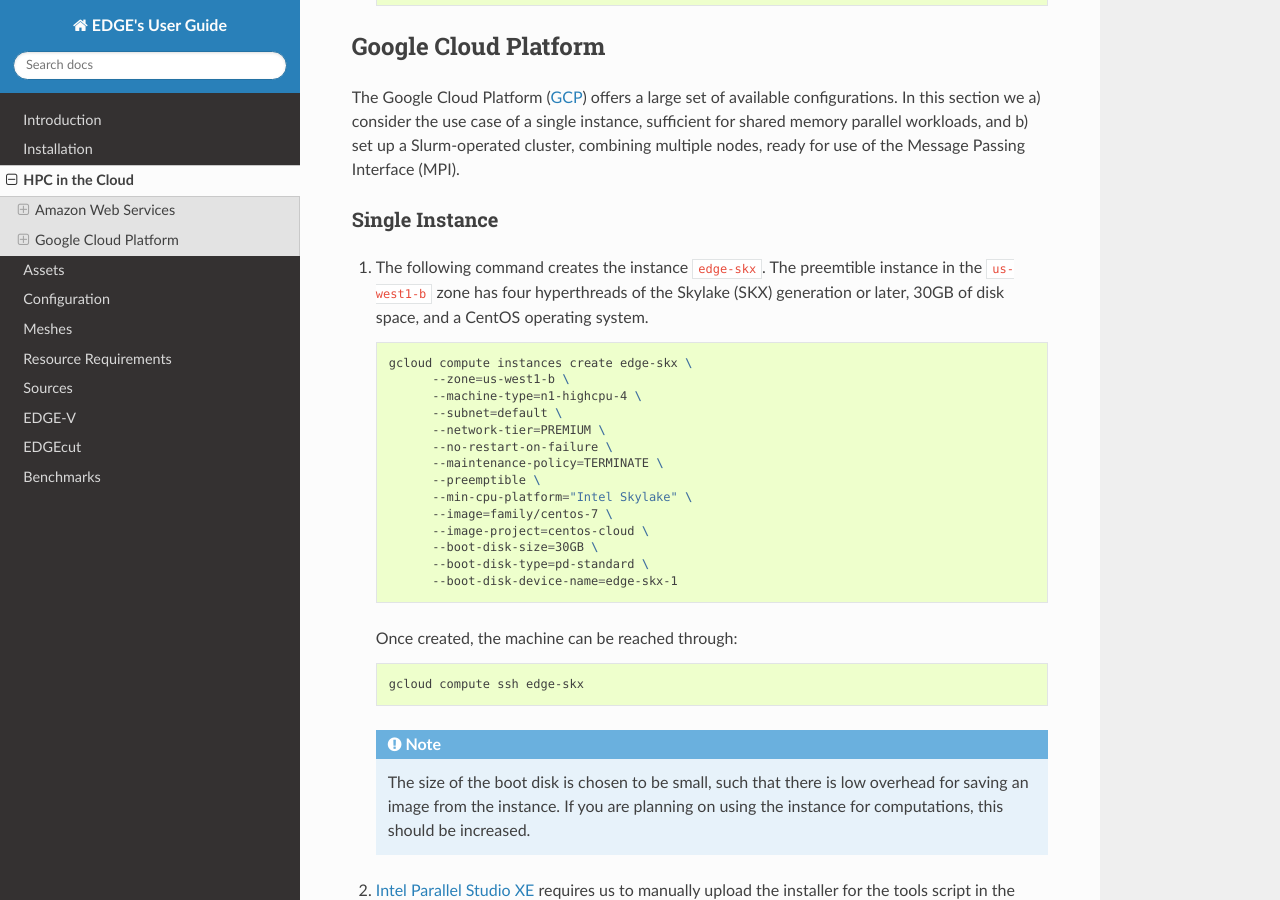
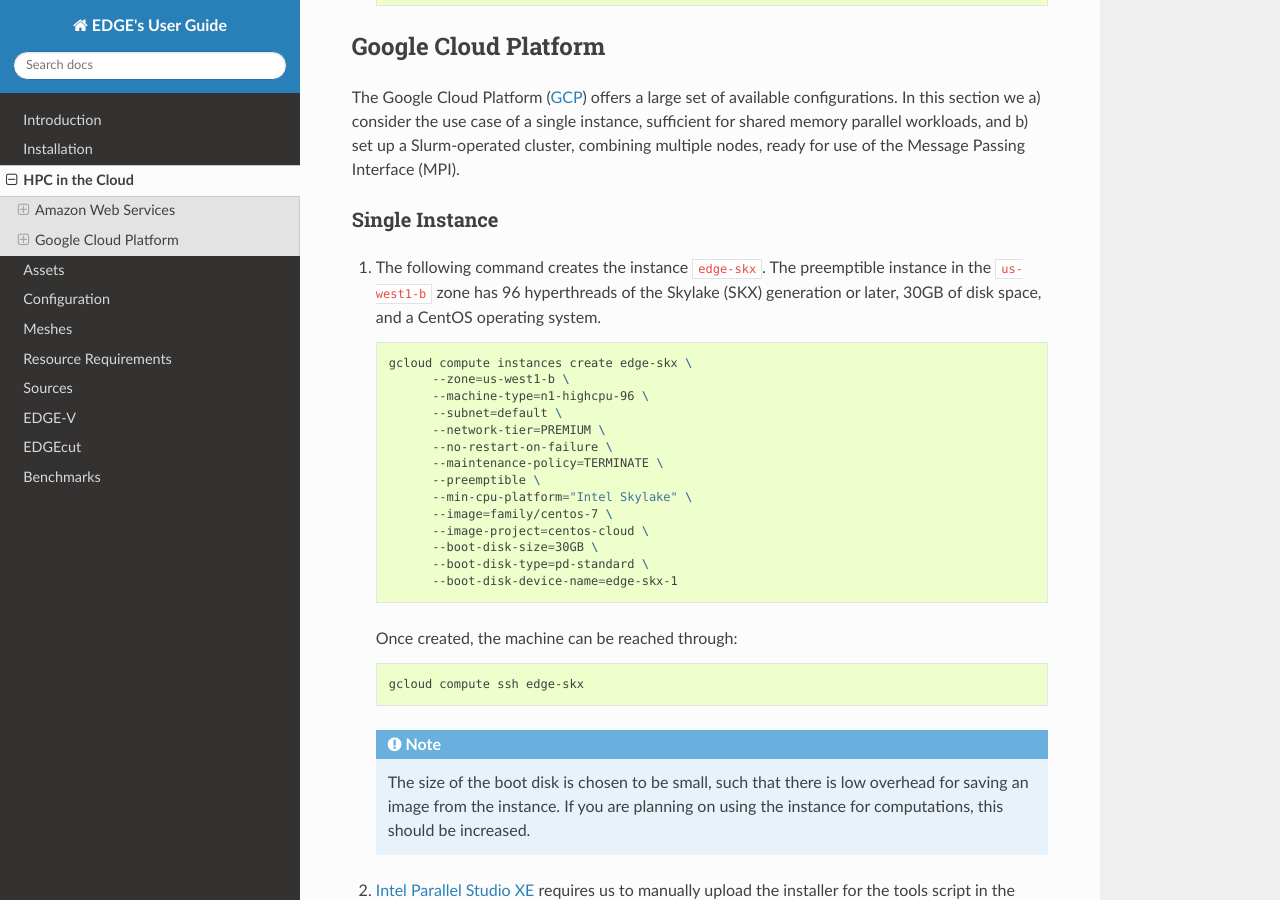
Before and after one commit to dclenz/edge_usr, a Sphinx documentation site: the page built from docs/chapters/setup/cloud.rst, in a window 1280 px wide and 900 px high, scrolled down 6397 px. Built offline with Sphinx 7.4.7 and the Read the Docs theme 2.0.0, drawn with Linux system fonts in a browser that asks for light colours.

Commit message:
Adjusted GCP single instance description, now using 48 core Skylakes.

```diff
--- a/docs/chapters/setup/cloud.rst
+++ b/docs/chapters/setup/cloud.rst
@@ -324,13 +324,13 @@ and b) set up a Slurm-operated cluster, combining multiple nodes, ready for use
 Single Instance
 ^^^^^^^^^^^^^^^
 1. The following command creates the instance ``edge-skx``.
-   The preemtible instance in the ``us-west1-b`` zone has four hyperthreads of the Skylake (SKX) generation or later, 30GB of disk space, and a CentOS operating system.
+   The preemptible instance in the ``us-west1-b`` zone has 96 hyperthreads of the Skylake (SKX) generation or later, 30GB of disk space, and a CentOS operating system.
 
    .. code-block:: bash
 
      gcloud compute instances create edge-skx \
            --zone=us-west1-b \
-           --machine-type=n1-highcpu-4 \
+           --machine-type=n1-highcpu-96 \
            --subnet=default \
            --network-tier=PREMIUM \
            --no-restart-on-failure \
```
